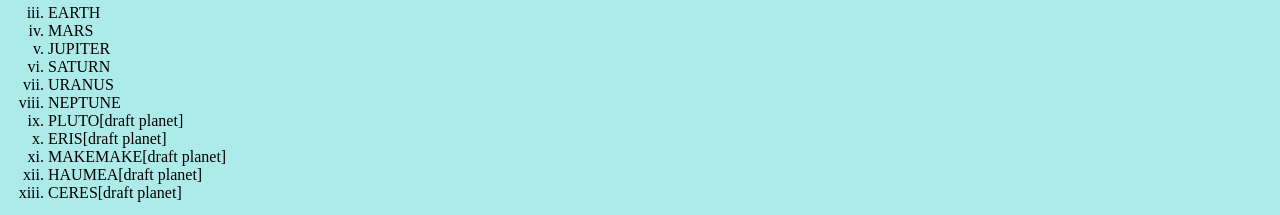
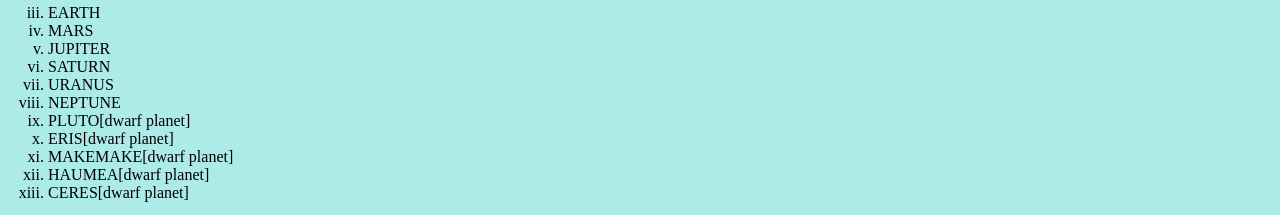
Before and after one commit to Anshumanmall1632/Solar_System, a plain HTML site: page index.html in a window 1280 px wide. Shown: the part 1590-1805 px from the top of the page. Drawn offline with Linux system fonts and the light colour scheme.

Commit message:
Update index.html

```diff
--- a/index.html
+++ b/index.html
@@ -65,11 +65,11 @@
 <LI>SATURN</LI>
 <LI>URANUS</LI>
 <LI>NEPTUNE</LI>
-<LI>PLUTO[draft planet]</LI>
-<LI>ERIS[draft planet]</LI>
-<LI>MAKEMAKE[draft planet]</LI>
-<LI>HAUMEA[draft planet]</LI>
-<LI>CERES[draft planet]</LI></OL>
+<LI>PLUTO[dwarf planet]</LI>
+<LI>ERIS[dwarf planet]</LI>
+<LI>MAKEMAKE[dwarf planet]</LI>
+<LI>HAUMEA[dwarf planet]</LI>
+<LI>CERES[dwarf planet]</LI></OL>
 <CENTER><IMG SRC="./image/SALAR.jpg"></CENTER></P>
 <H4> MERCURY </H4>
 <P BGCOLOR="BLUE">
```
